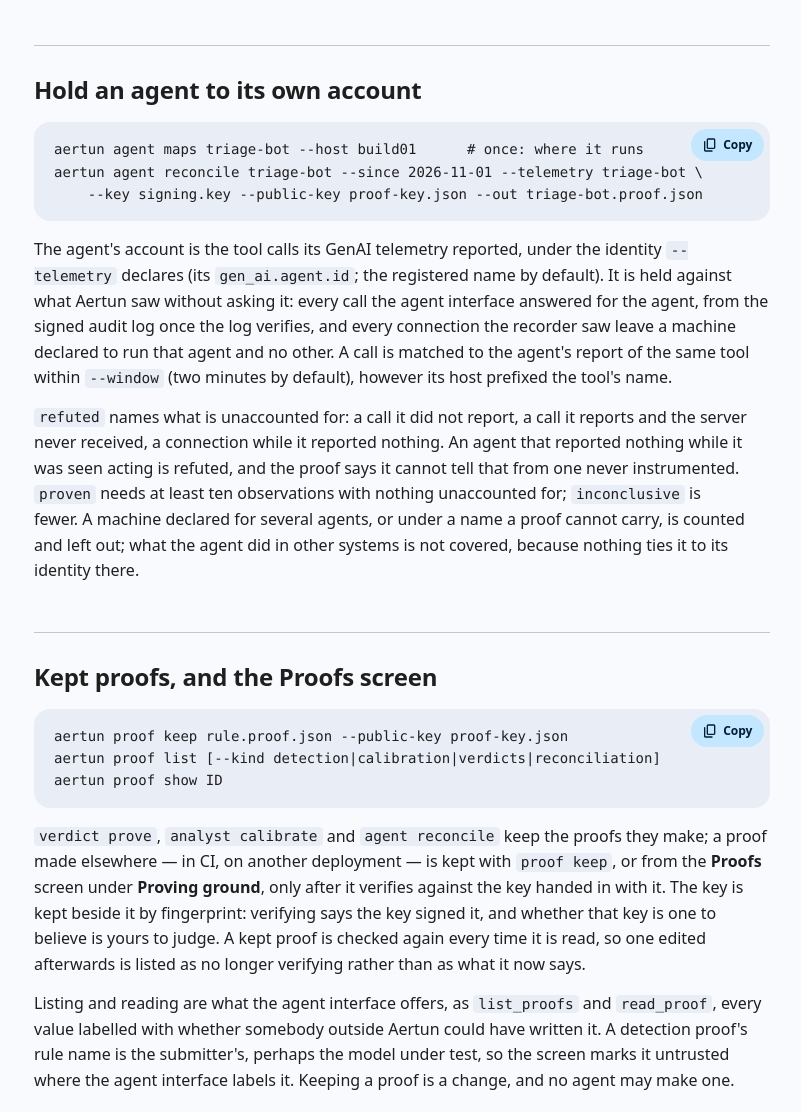
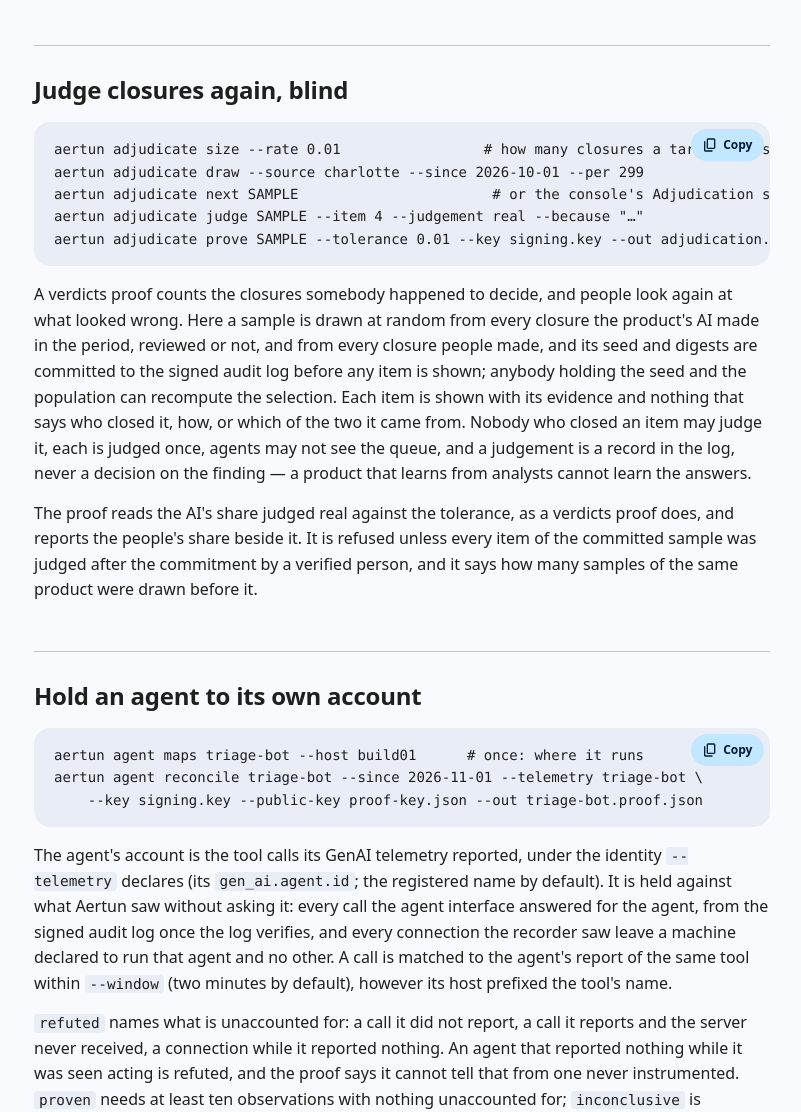
Before and after one commit to aertun/aertun.github.io, a plain HTML site: page proofs/index.html in a window 1280 px wide. Shown: the part 2456-3568 px from the top of the page, without its empty margins (378-1179 px from the left). Drawn offline with Linux system fonts and the light colour scheme; a web font is replaced by a local one.

Commit message:
The proofs guide covers blind adjudication
Co-Authored-By: Claude Opus 5.5 <noreply@anthropic.com>

```diff
--- a/proofs/index.html
+++ b/proofs/index.html
@@ -163,6 +163,14 @@ aertun analyst triage --calibration calibration.json --calibration-key proof-key
 aertun verdict prove --source charlotte --since 2026-10-01 --tolerance 0.01 \
     --key signing.key --public-key proof-key.json --out charlotte.proof.json</code></pre>
 <p>The export carries the columns <code>alert</code>, <code>verdict</code> and <code>at</code>, and optionally <code>confidence</code>, <code>disposition</code>, <code>disposition_at</code> and <code>source</code>; a file with any other column, such as the product's reasoning, is refused whole. Each verdict is joined to the decision a verified person made on the finding that alert raised here — the source's mapping names the path its alert id is at as <code>alert</code> — and only verdicts given before the decision count. The claim is about false closures, alerts the product closed that a person found real, against a tolerance you declare first: <code>refuted</code> when the exact lower bound is over it, naming the alerts; <code>proven</code> when the upper bound is at or under it on at least 30 closures; <code>inconclusive</code> between. The rate is over the closures somebody decided, which are not a random sample, so the proof states that coverage, and how many verdicts were delivered here before the decision rather than resting on the product's own clock.</p>
+<h2 id="adjudication">Judge closures again, blind<a class="anchor" href="#adjudication" aria-hidden="true" tabindex="-1">#</a></h2>
+<pre><code>aertun adjudicate size --rate 0.01                 # how many closures a target needs: 299
+aertun adjudicate draw --source charlotte --since 2026-10-01 --per 299
+aertun adjudicate next SAMPLE                       # or the console's Adjudication screen
+aertun adjudicate judge SAMPLE --item 4 --judgement real --because "…"
+aertun adjudicate prove SAMPLE --tolerance 0.01 --key signing.key --out adjudication.proof.json</code></pre>
+<p>A verdicts proof counts the closures somebody happened to decide, and people look again at what looked wrong. Here a sample is drawn at random from every closure the product's AI made in the period, reviewed or not, and from every closure people made, and its seed and digests are committed to the signed audit log before any item is shown; anybody holding the seed and the population can recompute the selection. Each item is shown with its evidence and nothing that says who closed it, how, or which of the two it came from. Nobody who closed an item may judge it, each is judged once, agents may not see the queue, and a judgement is a record in the log, never a decision on the finding — a product that learns from analysts cannot learn the answers.</p>
+<p>The proof reads the AI's share judged real against the tolerance, as a verdicts proof does, and reports the people's share beside it. It is refused unless every item of the committed sample was judged after the commitment by a verified person, and it says how many samples of the same product were drawn before it.</p>
 <h2 id="reconcile">Hold an agent to its own account<a class="anchor" href="#reconcile" aria-hidden="true" tabindex="-1">#</a></h2>
 <pre><code>aertun agent maps triage-bot --host build01      # once: where it runs
 aertun agent reconcile triage-bot --since 2026-11-01 --telemetry triage-bot \
@@ -171,9 +179,9 @@ aertun agent reconcile triage-bot --since 2026-11-01 --telemetry triage-bot \
 <p><code>refuted</code> names what is unaccounted for: a call it did not report, a call it reports and the server never received, a connection while it reported nothing. An agent that reported nothing while it was seen acting is refuted, and the proof says it cannot tell that from one never instrumented. <code>proven</code> needs at least ten observations with nothing unaccounted for; <code>inconclusive</code> is fewer. A machine declared for several agents, or under a name a proof cannot carry, is counted and left out; what the agent did in other systems is not covered, because nothing ties it to its identity there.</p>
 <h2 id="kept">Kept proofs, and the Proofs screen<a class="anchor" href="#kept" aria-hidden="true" tabindex="-1">#</a></h2>
 <pre><code>aertun proof keep rule.proof.json --public-key proof-key.json
-aertun proof list [--kind detection|calibration|verdicts|reconciliation]
+aertun proof list [--kind detection|calibration|verdicts|reconciliation|adjudication]
 aertun proof show ID</code></pre>
-<p><code>verdict prove</code>, <code>analyst calibrate</code> and <code>agent reconcile</code> keep the proofs they make; a proof made elsewhere — in CI, on another deployment — is kept with <code>proof keep</code>, or from the <strong>Proofs</strong> screen under <strong>Proving ground</strong>, only after it verifies against the key handed in with it. The key is kept beside it by fingerprint: verifying says the key signed it, and whether that key is one to believe is yours to judge. A kept proof is checked again every time it is read, so one edited afterwards is listed as no longer verifying rather than as what it now says.</p>
+<p><code>verdict prove</code>, <code>analyst calibrate</code>, <code>agent reconcile</code> and <code>adjudicate prove</code> keep the proofs they make; a proof made elsewhere — in CI, on another deployment — is kept with <code>proof keep</code>, or from the <strong>Proofs</strong> screen under <strong>Proving ground</strong>, only after it verifies against the key handed in with it. The key is kept beside it by fingerprint: verifying says the key signed it, and whether that key is one to believe is yours to judge. A kept proof is checked again every time it is read, so one edited afterwards is listed as no longer verifying rather than as what it now says.</p>
 <p>Listing and reading are what the agent interface offers, as <code>list_proofs</code> and <code>read_proof</code>, every value labelled with whether somebody outside Aertun could have written it. A detection proof's rule name is the submitter's, perhaps the model under test, so the screen marks it untrusted where the agent interface labels it. Keeping a proof is a change, and no agent may make one.</p>
 <h2 id="format">What a proof is<a class="anchor" href="#format" aria-hidden="true" tabindex="-1">#</a></h2>
 <p>An <a href="https://in-toto.io/Statement/v1">in-toto Statement</a> in a <a href="https://github.com/secure-systems-lab/dsse">DSSE envelope</a>: the subject is the rule file by digest; the predicate (<code>https://aertun.github.io/proof/detection/v1</code>) names the claim in words, the verifier and its version, every material it read by digest, each check, and the verdict. It is signed twice, Ed25519 and ML-DSA-65, the second in the context <code>aertun/proof/v1</code>. The Ed25519 half is plain DSSE, so in-toto and Sigstore tooling check it with no help from Aertun. The signing key file must be readable by its owner alone.</p>
@@ -195,6 +203,7 @@ aertun proof show ID</code></pre>
     <li><a href="#verify">Verify one</a></li>
     <li><a href="#calibration">Certify the analyst&#39;s threshold</a></li>
     <li><a href="#vendor-verdicts">Score another vendor&#39;s AI</a></li>
+    <li><a href="#adjudication">Judge closures again, blind</a></li>
     <li><a href="#reconcile">Hold an agent to its own account</a></li>
     <li><a href="#kept">Kept proofs, and the Proofs screen</a></li>
     <li><a href="#format">What a proof is</a></li>
```
Also changed, not shown: search.json (+1 -1 lines), src/pages/proofs.html (+10 -2 lines).
